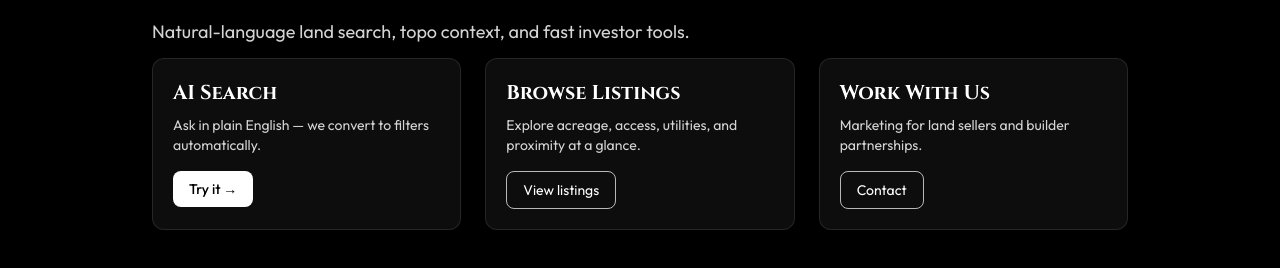
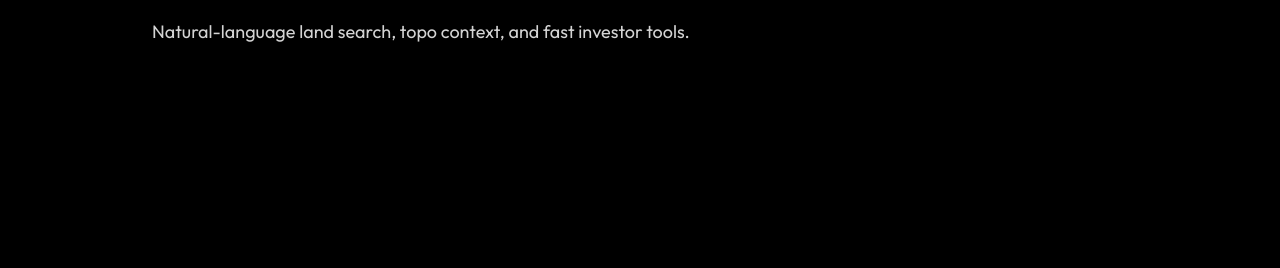
Before and after one commit to Dubcallen/Landcommand, a Next.js app: page / in a window 1280 px wide. Shown: the part 850-1118 px from the top of the page. After the commit the page ends 960 px from the top, so only its background shows below. Built offline with nearby package versions, Linux system fonts and the light colour scheme.

Commit message:
Update page.tsx

```diff
--- a/app/page.tsx
+++ b/app/page.tsx
@@ -1,20 +1,18 @@
-// app/page.tsx
 import HeroVideo from "./components/HeroVideo";
 import AiSearch from "./components/AiSearch";
 
 export default function HomePage() {
   return (
     <main className="relative">
-      {/* Full-bleed hero video at the very top */}
       <HeroVideo
-        height="72vh"                 // adjust 60–84vh to taste
+        height="72vh"
         title="Land Command"
         subtitle="Find the perfect land with natural-language search, not filters."
         overlay
         showCta
       />
 
-      {/* Pull AI search up to overlap the bottom edge of the video */}
+      {/* Overlap the AI search card onto the video edge */}
       <div className="relative -mt-14 md:-mt-20 mb-12">
         <AiSearch />
       </div>
@@ -27,47 +25,6 @@ export default function HomePage() {
         <p className="text-neutral-300 max-w-3xl">
           Natural-language land search, topo context, and fast investor tools.
         </p>
-
-        <div className="mt-8 grid gap-6 md:grid-cols-3">
-          <div className="rounded-xl border border-white/10 bg-white/5 p-5">
-            <h3 className="font-heading text-xl font-semibold">AI Search</h3>
-            <p className="mt-2 text-sm text-neutral-300">
-              Ask in plain English — we convert to filters automatically.
-            </p>
-            <a
-              href="/buy"
-              className="mt-4 inline-block rounded-lg bg-white text-black px-4 py-2 text-sm font-medium"
-            >
-              Try it →
-            </a>
-          </div>
-
-          <div className="rounded-xl border border-white/10 bg-white/5 p-5">
-            <h3 className="font-heading text-xl font-semibold">Browse Listings</h3>
-            <p className="mt-2 text-sm text-neutral-300">
-              Explore acreage, access, utilities, and proximity at a glance.
-            </p>
-            <a
-              href="/listings"
-              className="mt-4 inline-block rounded-lg border border-white/70 px-4 py-2 text-sm hover:bg-white/10"
-            >
-              View listings
-            </a>
-          </div>
-
-          <div className="rounded-xl border border-white/10 bg-white/5 p-5">
-            <h3 className="font-heading text-xl font-semibold">Work With Us</h3>
-            <p className="mt-2 text-sm text-neutral-300">
-              Marketing for land sellers and builder partnerships.
-            </p>
-            <a
-              href="/contact"
-              className="mt-4 inline-block rounded-lg border border-white/70 px-4 py-2 text-sm hover:bg-white/10"
-            >
-              Contact
-            </a>
-          </div>
-        </div>
       </section>
     </main>
   );
```
